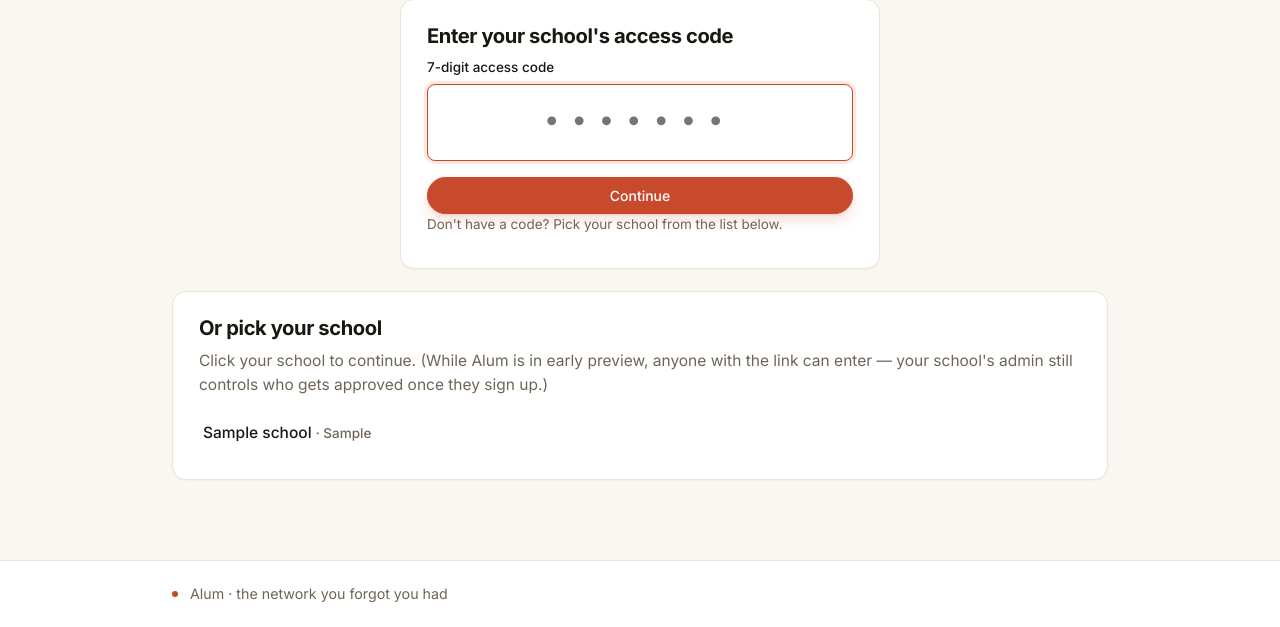
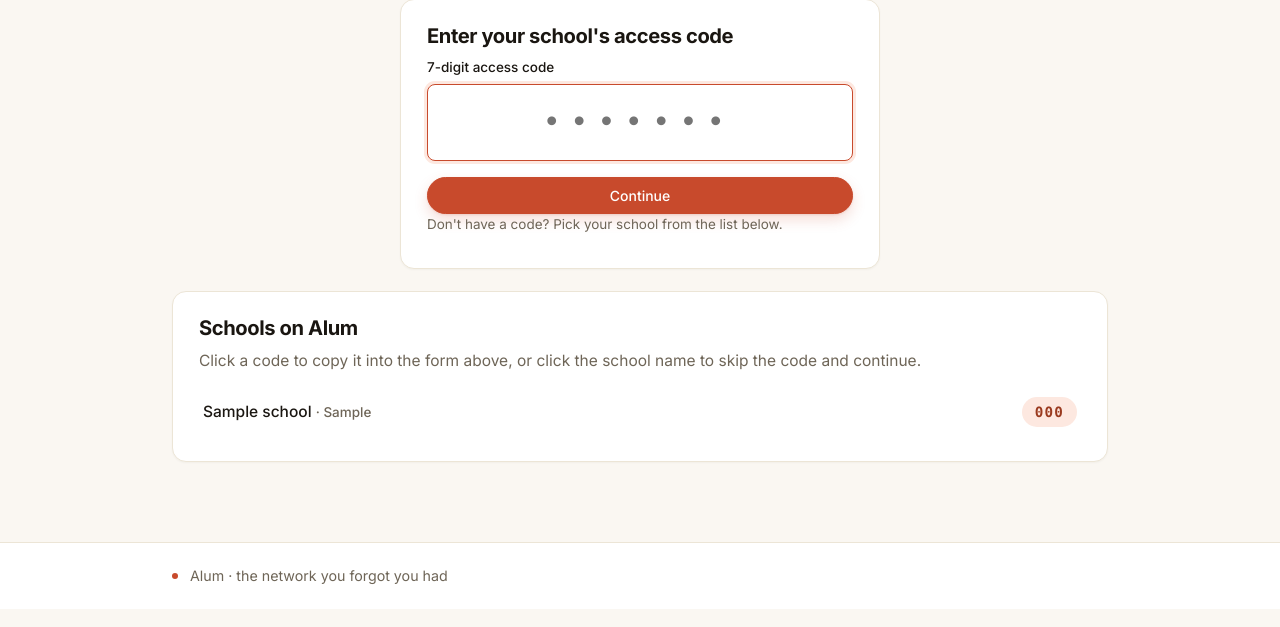
Before and after one commit to Ronkullashi/ALUM, a Flask app: page / in a window 1280 px wide. Shown: the part 397-1024 px from the top of the page. Run offline with Flask 3, Linux system fonts and the light colour scheme; tables that the repository leaves empty hold one stand-in row (values such as "Sample post").

Commit message:
show clickable access code pills on landing
show clickable access code pills on landing

```diff
--- a/app/static/css/styles.css
+++ b/app/static/css/styles.css
@@ -245,20 +245,40 @@ textarea { resize: vertical; }
   list-style: none;
   padding: 0;
   margin: 14px 0 0;
-  display: grid;
-  grid-template-columns: repeat(auto-fill, minmax(260px, 1fr));
-  gap: 4px 14px;
+  display: flex;
+  flex-direction: column;
 }
-.school-picker li { border-bottom: 1px solid var(--border); }
-.school-picker li:last-child { border-bottom: none; }
-.school-picker a {
-  display: block;
+.school-picker .school-row {
+  display: flex;
+  align-items: center;
+  justify-content: space-between;
+  gap: 10px;
   padding: 10px 4px;
+  border-bottom: 1px solid var(--border);
+}
+.school-picker .school-row:last-child { border-bottom: none; }
+.school-picker .school-link {
+  flex: 1;
   color: var(--text);
   font-weight: 500;
-  border-radius: 4px;
+  text-decoration: none;
 }
-.school-picker a:hover { color: var(--accent); text-decoration: none; background: var(--surface-2); padding-left: 8px; padding-right: 8px; }
+.school-picker .school-link:hover { color: var(--accent); text-decoration: none; }
+.school-picker .school-code {
+  font-family: "SF Mono", Menlo, monospace;
+  font-weight: 600;
+  font-size: 0.92rem;
+  letter-spacing: 0.08em;
+  background: var(--accent-soft);
+  color: var(--accent-dark);
+  border: 1px solid transparent;
+  padding: 6px 12px;
+  border-radius: 999px;
+  cursor: pointer;
+  transition: background 120ms, transform 100ms;
+}
+.school-picker .school-code:hover { background: #fbd5c4; }
+.school-picker .school-code:active { transform: translateY(1px); }
 
 /* ---- Code entry ---- */
 
--- a/app/templates/landing.html
+++ b/app/templates/landing.html
@@ -31,15 +31,37 @@
 
 {% if schools %}
 <section class="card">
-  <h2>Or pick your school</h2>
-  <p class="muted">Click your school to continue. (While Alum is in early
-  preview, anyone with the link can enter — your school's admin still
-  controls who gets approved once they sign up.)</p>
+  <h2>Schools on Alum</h2>
+  <p class="muted">Click a code to copy it into the form above, or click the
+  school name to skip the code and continue.</p>
   <ul class="school-picker">
     {% for s in schools %}
-      <li><a href="{{ url_for('main.enter_school', slug=s.slug) }}">{{ s.name }}{% if s.neighborhood %} <span class="muted small">· {{ s.neighborhood }}</span>{% endif %}</a></li>
+      <li class="school-row">
+        <a class="school-link" href="{{ url_for('main.enter_school', slug=s.slug) }}">
+          <span>{{ s.name }}</span>
+          {% if s.neighborhood %}<span class="muted small">· {{ s.neighborhood }}</span>{% endif %}
+        </a>
+        <button type="button"
+                class="school-code"
+                data-code="{{ s.access_code }}"
+                title="Click to fill the code form">{{ s.access_code }}</button>
+      </li>
     {% endfor %}
   </ul>
 </section>
+<script>
+  // Click a code chip -> fills the code form above and submits it.
+  document.querySelectorAll(".school-code").forEach((btn) => {
+    btn.addEventListener("click", () => {
+      const code = btn.dataset.code;
+      const input = document.querySelector("input[name='code']");
+      const form = input ? input.closest("form") : null;
+      if (input && form) {
+        input.value = code;
+        form.submit();
+      }
+    });
+  });
+</script>
 {% endif %}
 {% endblock %}
```
